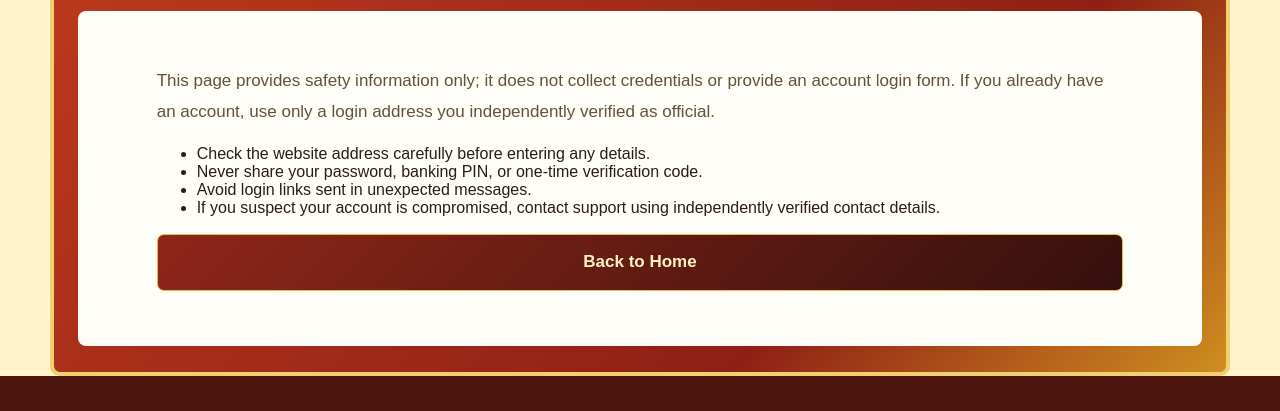
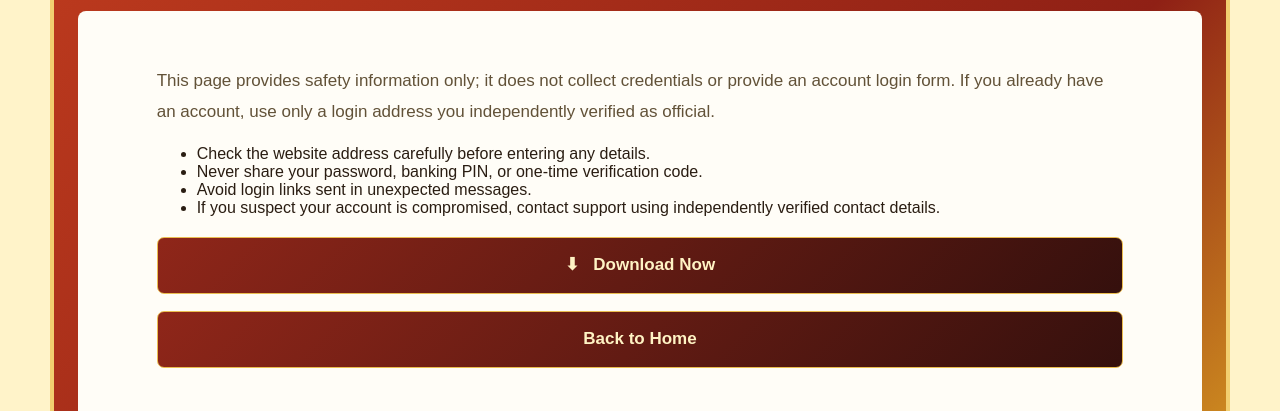
Before and after one commit to arshanali113355-bot/winpkr-game, a plain HTML site: page login.html in a window 1280 px wide. Shown: the part 171-582 px from the top of the page. Drawn offline with Linux system fonts and the light colour scheme.

Commit message:
Add Download Now button to WinPKR login page

```diff
--- a/login.html
+++ b/login.html
@@ -1,4 +1,4 @@
 <!doctype html>
 <html lang="en"><head><meta charset="utf-8"><meta name="viewport" content="width=device-width,initial-scale=1"><meta name="theme-color" content="#8b1d13"><title>WinPKR Login Information</title><link rel="stylesheet" href="style.css?v=restore-red-gold-20261120"></head><body>
 <header class="topbar"><div class="container nav"><a class="brand" href="index.html">WinPKR</a><nav aria-label="Main navigation" style="display:flex;flex-wrap:wrap;gap:12px;justify-content:flex-end"><a href="index.html">Home</a><a href="download.html">Download</a><a href="register.html">Register</a><a href="login.html">Login</a><a href="ios.html">For iOS</a><a href="pc.html">For PC</a><a href="payments.html">Deposit/Withdrawal</a><a href="faq.html">FAQ</a><a href="blog.html">Blog</a></nav></div></header>
-<main class="container"><section class="hero-shell"><h1>WinPKR Login Information</h1><article class="content"><p>This page provides safety information only; it does not collect credentials or provide an account login form. If you already have an account, use only a login address you independently verified as official.</p><ul><li>Check the website address carefully before entering any details.</li><li>Never share your password, banking PIN, or one-time verification code.</li><li>Avoid login links sent in unexpected messages.</li><li>If you suspect your account is compromised, contact support using independently verified contact details.</li></ul><p><a class="button" href="index.html">Back to Home</a></p></article></section></main><footer><div class="container"><a class="brand" href="index.html">WinPKR</a><p>Independent informational website — not affiliated with or endorsed by the app operator.</p></div></footer></body></html>
+<main class="container"><section class="hero-shell"><h1>WinPKR Login Information</h1><article class="content"><p>This page provides safety information only; it does not collect credentials or provide an account login form. If you already have an account, use only a login address you independently verified as official.</p><ul><li>Check the website address carefully before entering any details.</li><li>Never share your password, banking PIN, or one-time verification code.</li><li>Avoid login links sent in unexpected messages.</li><li>If you suspect your account is compromised, contact support using independently verified contact details.</li></ul><p style="text-align:center"><a class="button download" href="http://www.winpkr95.com/?r=fsw7442" target="_blank" rel="noopener noreferrer">⬇ &nbsp; Download Now</a></p><p><a class="button" href="index.html">Back to Home</a></p></article></section></main><footer><div class="container"><a class="brand" href="index.html">WinPKR</a><p>Independent informational website — not affiliated with or endorsed by the app operator.</p></div></footer></body></html>
```
